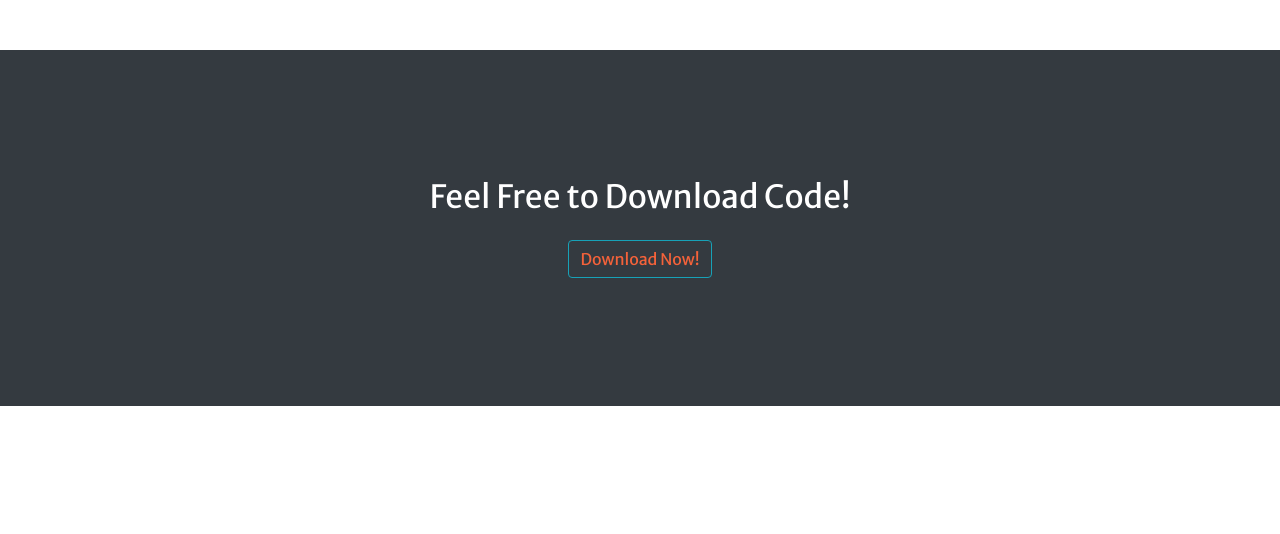
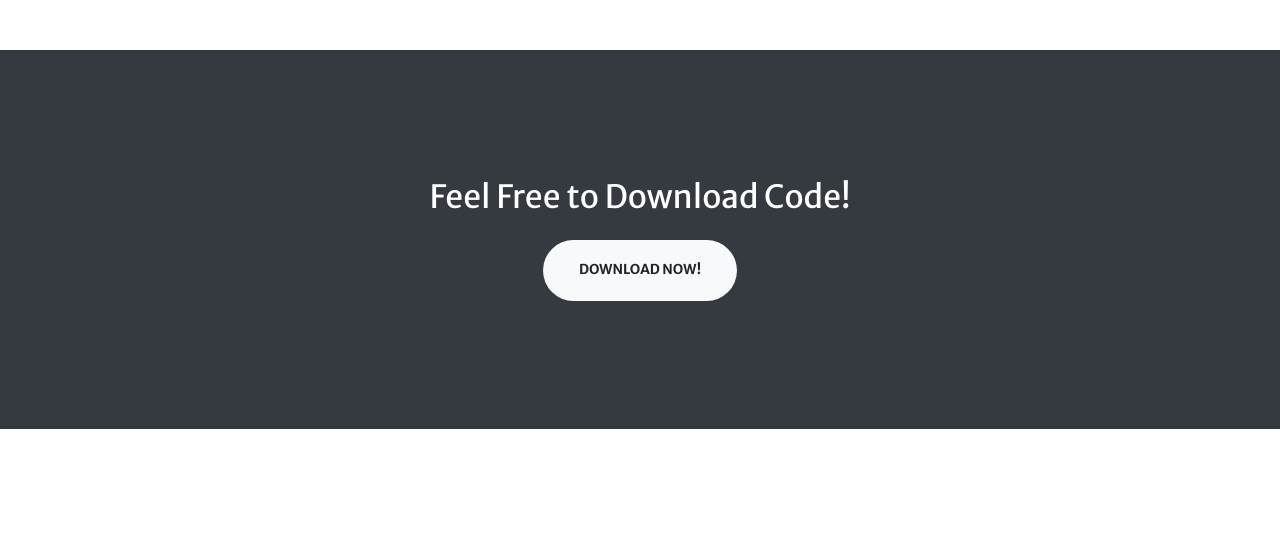
Before and after one commit to harshmalviya7/nlp-twittertweets-classifier, a Flask app: page / in a window 1280 px wide. Shown: the part 1872-2406 px from the top of the page. Run offline with Flask 2, Linux system fonts and the light colour scheme; parts of the project's set-up code (start-up, migrations or seed data) failed here and were passed over; some libraries are stand-ins or nearby versions.

Commit message:
Update index.html

```diff
--- a/templates/index.html
+++ b/templates/index.html
@@ -111,7 +111,7 @@
             <div class="container text-center">
                 <h2 class="mb-4">Feel Free to Download Code!</h2>
 
-                <button type="button" class="btn btn-outline-info"><a href="https://drive.google.com/drive/folders/1h_4pccPfi7MeErtyHtyfqxYxTUpDaUq_?usp=sharing">Download Now!</a></button>
+                <a class="btn btn-light btn-xl" href="https://drive.google.com/drive/folders/1h_4pccPfi7MeErtyHtyfqxYxTUpDaUq_?usp=sharing">Download Now!</a>
             </div>
         </section>
     </div>
```
